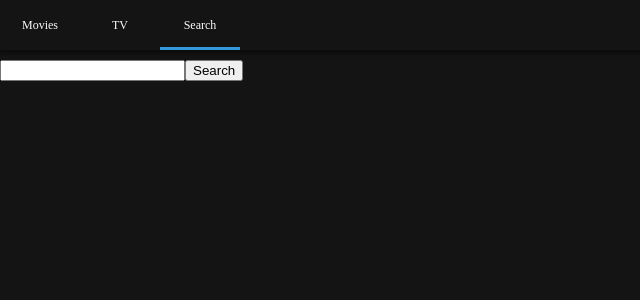
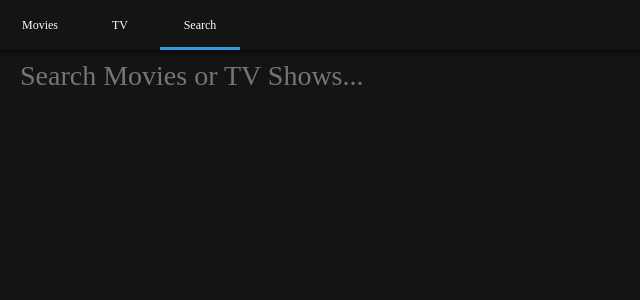
Before and after one commit to allmie/react__master--class, a React (Create React App) app: page /search in a window 1280 px wide. Shown: the top 300 px of the page, without its empty margins (0-640 px from the left). Built offline with nearby package versions, Linux system fonts and the light colour scheme; no server answers.

Commit message:
#3.2 presenter - search

```diff
--- a/src/Components/Section.js
+++ b/src/Components/Section.js
@@ -3,16 +3,22 @@ import styled from 'styled-components';
 import PropTypes from 'prop-types';
 
 const Container = styled.div`
-  &:not(:last-child) {
+  :not(:last-child) {
     margin-bottom: 50px;
   }
 `;
-const Title = styled.p`
-  font-size: 2.3em;
+
+const Title = styled.span`
+  font-size: 14px;
   font-weight: 600;
-  margin-bottom: 30px;
 `;
-const Movies = styled.p``;
+
+const Movies = styled.div`
+  margin-top: 25px;
+  display: grid;
+  grid-template-columns: repeat(auto-fill, 125px);
+  grid-gap: 25px;
+`;
 
 const Section = ({ title, children }) => (
   <Container>
--- a/src/Routes/Search/SearchContainer.js
+++ b/src/Routes/Search/SearchContainer.js
@@ -1,58 +1,61 @@
 import React from 'react';
-import { movieApi, tvApi } from 'api';
 import SearchPresenter from './SearchPresenter';
+import { movieApi, tvApi } from '../../api';
 
-export default class SearchContainer extends React.Component {
+export default class extends React.Component {
   state = {
-    error: '',
+    movieResults: null,
+    tvResults: null,
+    searchTerm: '',
     loading: false,
-    search: null,
-    term: 'code',
-    movies: [],
-    tvs: [],
+    error: null,
   };
 
-  componentDidMount = () => {
-    this.handleSubmit();
-  };
-
-  handleSubmit = () => {
-    const { term } = this.state;
-    if (term !== '') {
-      this.searching(term);
+  handleSubmit = (event) => {
+    event.preventDefault();
+    const { searchTerm } = this.state;
+    if (searchTerm !== '') {
+      this.searchByTerm();
     }
   };
 
-  searching = async (term) => {
+  updateTerm = (event) => {
+    const {
+      target: { value },
+    } = event;
+    this.setState({
+      searchTerm: value,
+    });
+  };
+
+  searchByTerm = async () => {
+    const { searchTerm } = this.state;
+    this.setState({ loading: true });
     try {
+      const {
+        data: { results: movieResults },
+      } = await movieApi.search(searchTerm);
+      const {
+        data: { results: tvResults },
+      } = await tvApi.search(searchTerm);
       this.setState({
-        loading: true,
+        movieResults,
+        tvResults,
       });
-      const {
-        data: { results: movies },
-      } = await tvApi.search(term);
-      const {
-        data: { results: tvs },
-      } = await movieApi.search(term);
-
-      this.setState({
-        loading: true,
-        movies,
-        tvs,
-      });
-      console.log(movies, tvs);
-    } catch (e) {
-      this.setState({
-        error: 'Can`t find results.',
-      });
+    } catch {
+      this.setState({ error: "Can't find results." });
     } finally {
-      this.setState({
-        loading: false,
-      });
+      this.setState({ loading: false });
     }
   };
 
   render() {
-    return <SearchPresenter />;
+    return (
+      <SearchPresenter
+        {...this.state}
+        handleSubmit={this.handleSubmit}
+        updateTerm={this.updateTerm}
+      />
+    );
   }
 }
--- a/src/Routes/Search/SearchPresenter.js
+++ b/src/Routes/Search/SearchPresenter.js
@@ -1,24 +1,68 @@
 import React from 'react';
 import PropTypes from 'prop-types';
+import styled from 'styled-components';
 import Loader from 'Components/Loader';
+import Section from 'Components/Section';
 
-const SearchPresenter = ({ loading }) =>
-  loading ? (
-    <Loader />
-  ) : (
-    <>
-      <form
-        onSubmit={(e) => {
-          e.preventDefault();
-          console.dir(e.target[0].value);
-        }}
-      >
-        <input type='text' />
-        <input type='submit' value='Search' />
-      </form>
-    </>
-  );
+const Container = styled.div`
+  padding: 0px 20px;
+`;
 
-SearchPresenter.propTypes = {};
+const Form = styled.form`
+  margin-bottom: 50px;
+  width: 100%;
+`;
+
+const Input = styled.input`
+  all: unset;
+  font-size: 28px;
+  width: 100%;
+`;
+
+const SearchPresenter = ({
+  movieResults,
+  tvResults,
+  loading,
+  searchTerm,
+  handleSubmit,
+  error,
+  updateTerm,
+}) => (
+  <Container>
+    <Form onSubmit={handleSubmit}>
+      <Input
+        placeholder='Search Movies or TV Shows...'
+        value={searchTerm}
+        onChange={updateTerm}
+      />
+    </Form>
+    {loading ? (
+      <Loader />
+    ) : (
+      <>
+        {movieResults && movieResults.length > 0 && (
+          <Section title='Movie Results'>
+            {movieResults.map((movie) => movie.title)}
+          </Section>
+        )}
+        {tvResults && tvResults.length > 0 && (
+          <Section title='TV Show Results'>
+            {tvResults.map((show) => show.name)}
+          </Section>
+        )}
+      </>
+    )}
+  </Container>
+);
+
+SearchPresenter.propTypes = {
+  movieResults: PropTypes.array,
+  tvResults: PropTypes.array,
+  error: PropTypes.string,
+  searchTerm: PropTypes.string,
+  loading: PropTypes.bool.isRequired,
+  handleSubmit: PropTypes.func.isRequired,
+  updateTerm: PropTypes.func.isRequired,
+};
 
 export default SearchPresenter;
```
